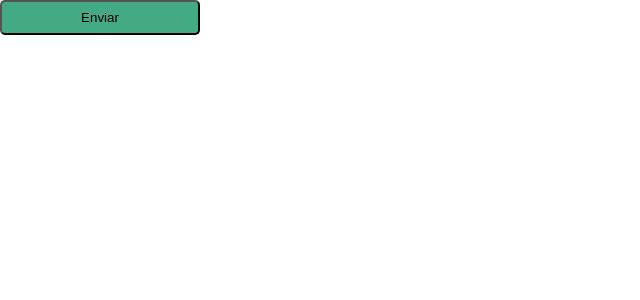
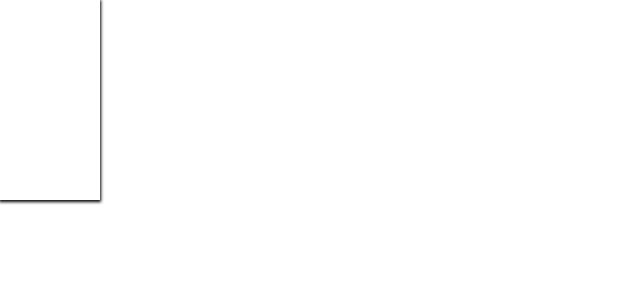
Before and after one commit to Steel-Hard/VitalU, a React (Vite) app in the folder front/: page /login in a window 1280 px wide. Shown: the top 300 px of the page, without its empty margins (0-640 px from the left). Built offline with nearby package versions, Linux system fonts and the light colour scheme.

Commit message:
criada caixa branca

```diff
--- /dev/null
+++ b/front/src/components/box/white_box.tsx
@@ -0,0 +1,29 @@
+// baixar vscode-styled-components
+
+import { ReactElement } from "react";
+import styled from "styled-components";
+
+const StlCaixa = styled.div<CaixaProps>`
+
+    background-color: white;
+    box-shadow: 0 1px 3px 1px;
+    height: ${({height})=>height?height:"auto"};
+    width: ${({width})=>width?width:"auto"};
+
+`
+
+interface CaixaProps{
+    height?: string;
+    width?: string;
+    children?: ReactElement
+  }
+
+function Caixa(props:CaixaProps){
+    return (
+        <>
+          <StlCaixa height={props.height} width={props.width}/>
+        </>
+      );
+
+}
+export default Caixa;
--- a/front/src/pages/login.tsx
+++ b/front/src/pages/login.tsx
@@ -1,9 +1,12 @@
 import Btn from "../components/Button/Button";
+import Caixa from "../components/box/white_box";
 
 export function Login() {
   return (
     <>
+    <Caixa height="200px" width="100px">
       <Btn height="35px" width="200px" conteudo="Enviar"/>
+    </Caixa>
     </>
   );
 }
```
